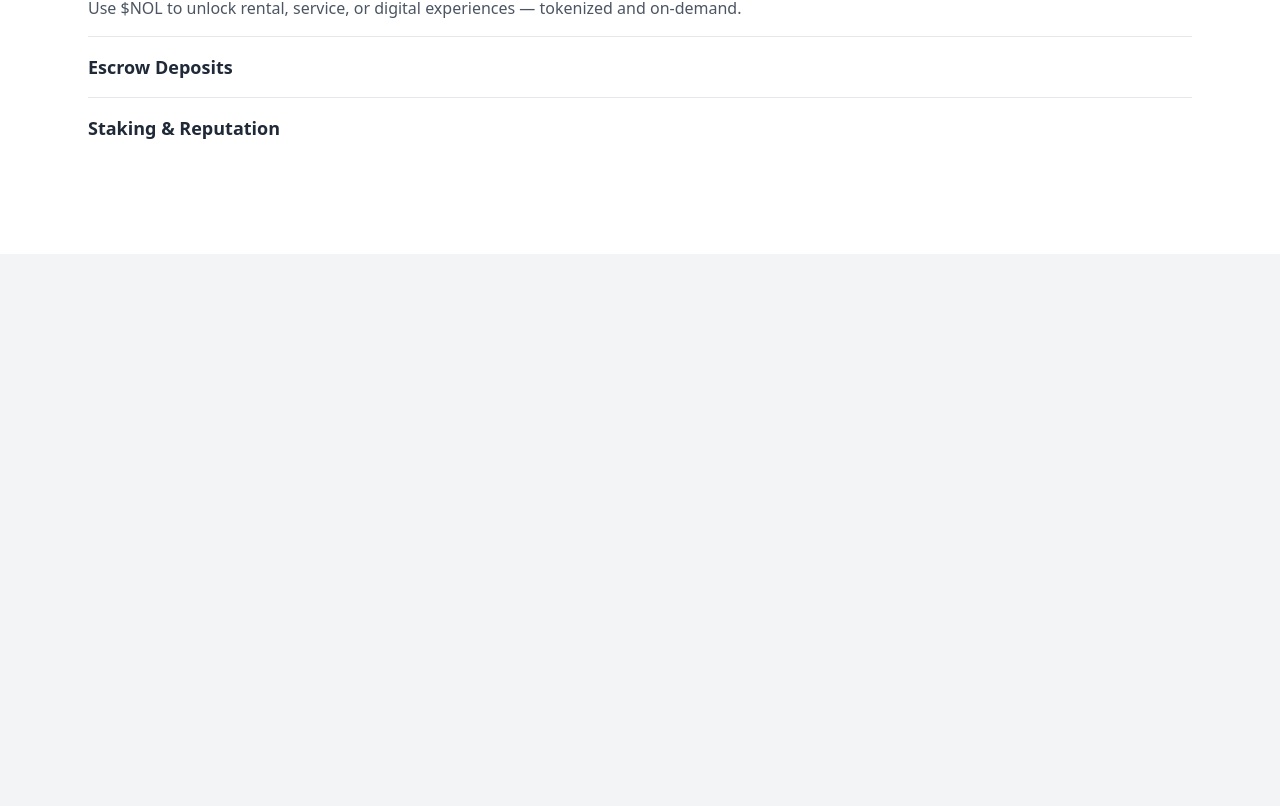
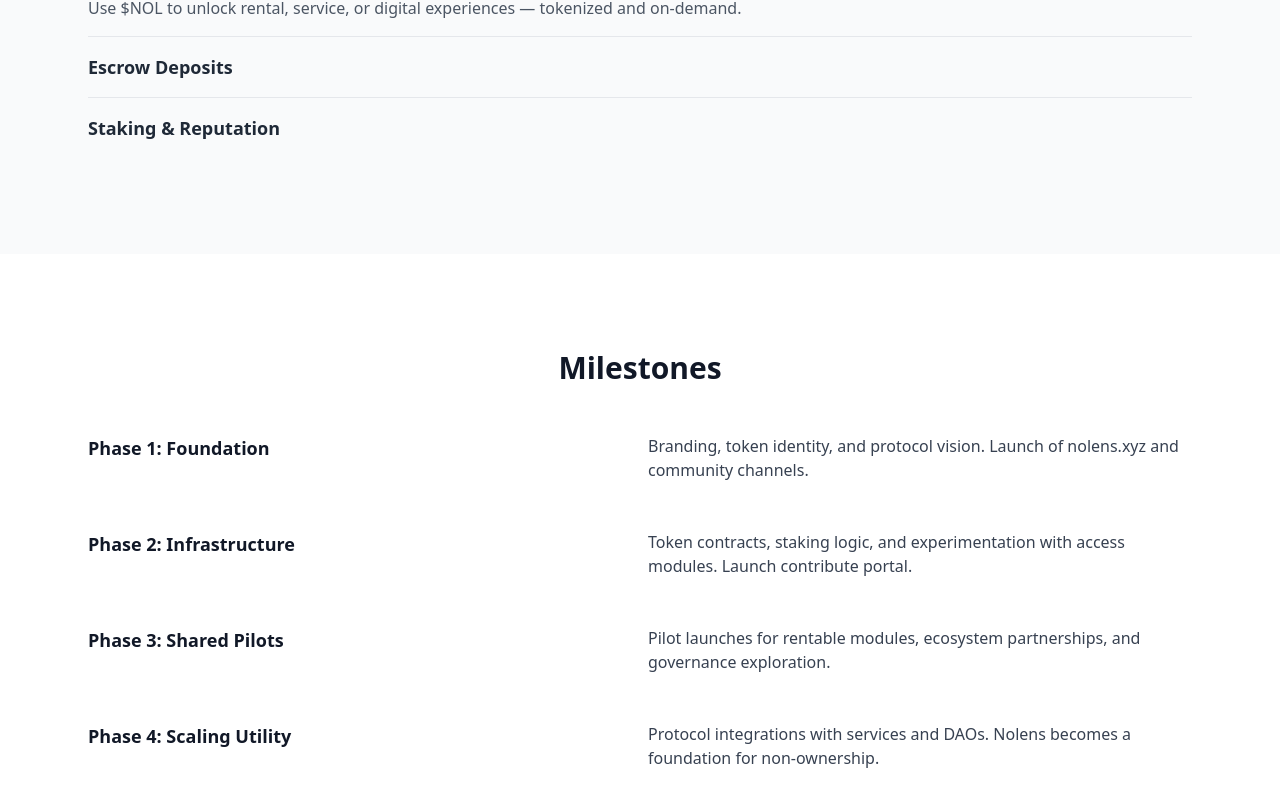
Before and after one commit to nolensprotocol/nolens, a Next.js app: page / in a window 1280 px wide. Shown: the part 1044-1850 px from the top of the page. Before the commit the page ends 1298 px from the top, so only its background shows below. Built offline with nearby package versions, Linux system fonts and the light colour scheme.

Commit message:
Update index.js

```diff
--- a/pages/index.js
+++ b/pages/index.js
@@ -58,7 +58,7 @@ export default function Home() {
         <div className="absolute inset-0 bg-[radial-gradient(circle_at_50%_50%,_rgba(240,240,255,0.25),_transparent_80%)] z-0"></div>
       </section>
 
-      <section className="py-24 bg-white text-gray-900">
+      <section className="py-24 bg-gray-50 text-gray-900">
         <div className="max-w-6xl mx-auto px-6">
           <p className="text-sm uppercase text-blue-600 font-semibold tracking-widest mb-4">Built to Enable</p>
           <h2 className="text-3xl md:text-4xl font-extrabold leading-snug mb-8 max-w-3xl">
@@ -102,6 +102,30 @@ export default function Home() {
         </div>
       </section>
 
+      <section className="py-24 bg-white text-gray-900">
+        <div className="max-w-6xl mx-auto px-6">
+          <h2 className="text-3xl font-bold mb-12 text-center">Milestones</h2>
+          <div className="space-y-12">
+            <div className="grid md:grid-cols-2 gap-4">
+              <div className="font-semibold text-lg">Phase 1: Foundation</div>
+              <div className="text-gray-700">Branding, token identity, and protocol vision. Launch of nolens.xyz and community channels.</div>
+            </div>
+            <div className="grid md:grid-cols-2 gap-4">
+              <div className="font-semibold text-lg">Phase 2: Infrastructure</div>
+              <div className="text-gray-700">Token contracts, staking logic, and experimentation with access modules. Launch contribute portal.</div>
+            </div>
+            <div className="grid md:grid-cols-2 gap-4">
+              <div className="font-semibold text-lg">Phase 3: Shared Pilots</div>
+              <div className="text-gray-700">Pilot launches for rentable modules, ecosystem partnerships, and governance exploration.</div>
+            </div>
+            <div className="grid md:grid-cols-2 gap-4">
+              <div className="font-semibold text-lg">Phase 4: Scaling Utility</div>
+              <div className="text-gray-700">Protocol integrations with services and DAOs. Nolens becomes a foundation for non-ownership.</div>
+            </div>
+          </div>
+        </div>
+      </section>
+
       <style jsx>{`
         @keyframes spin-slow {
           0% { transform: rotate(0deg); }
```
